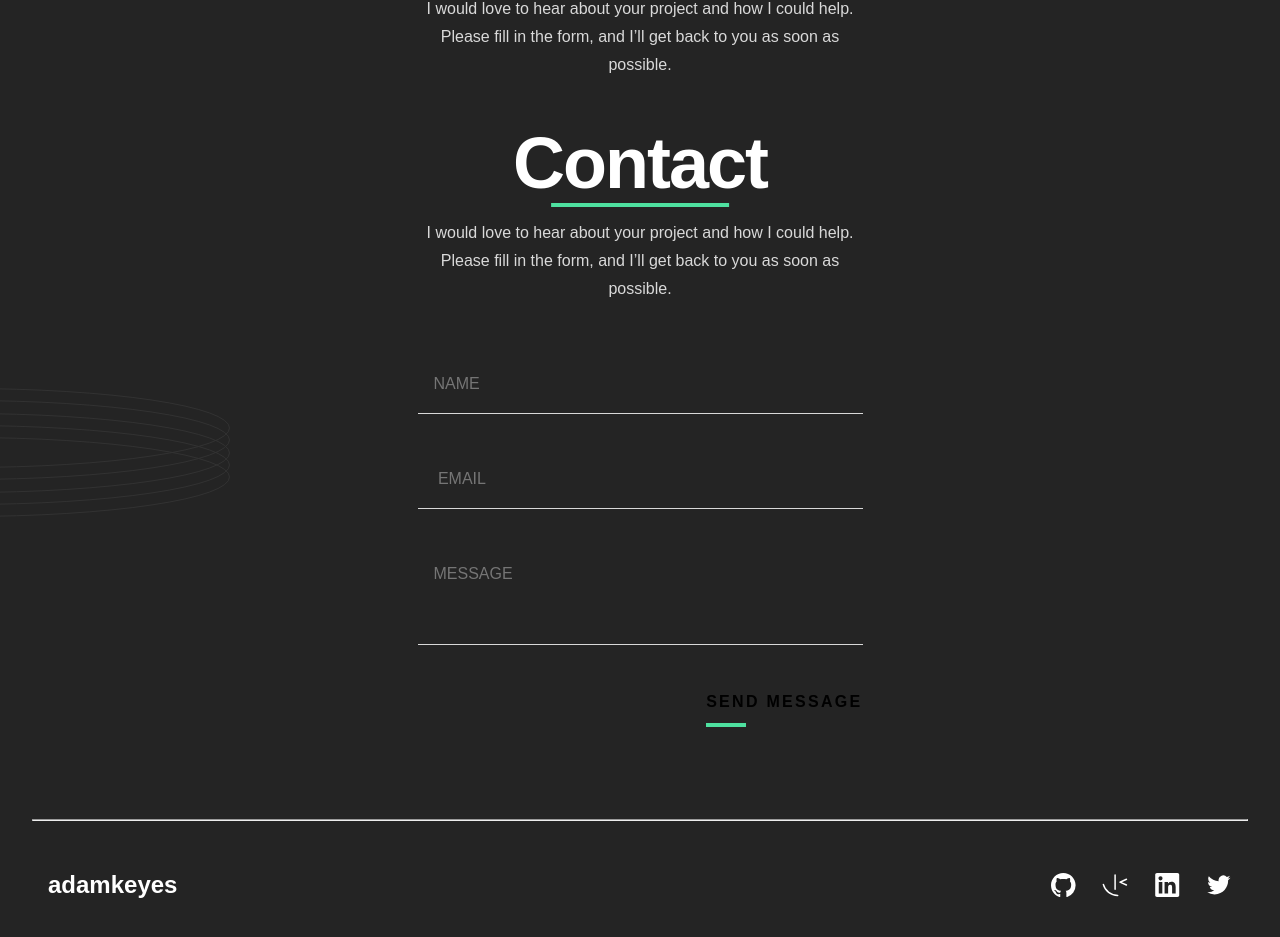
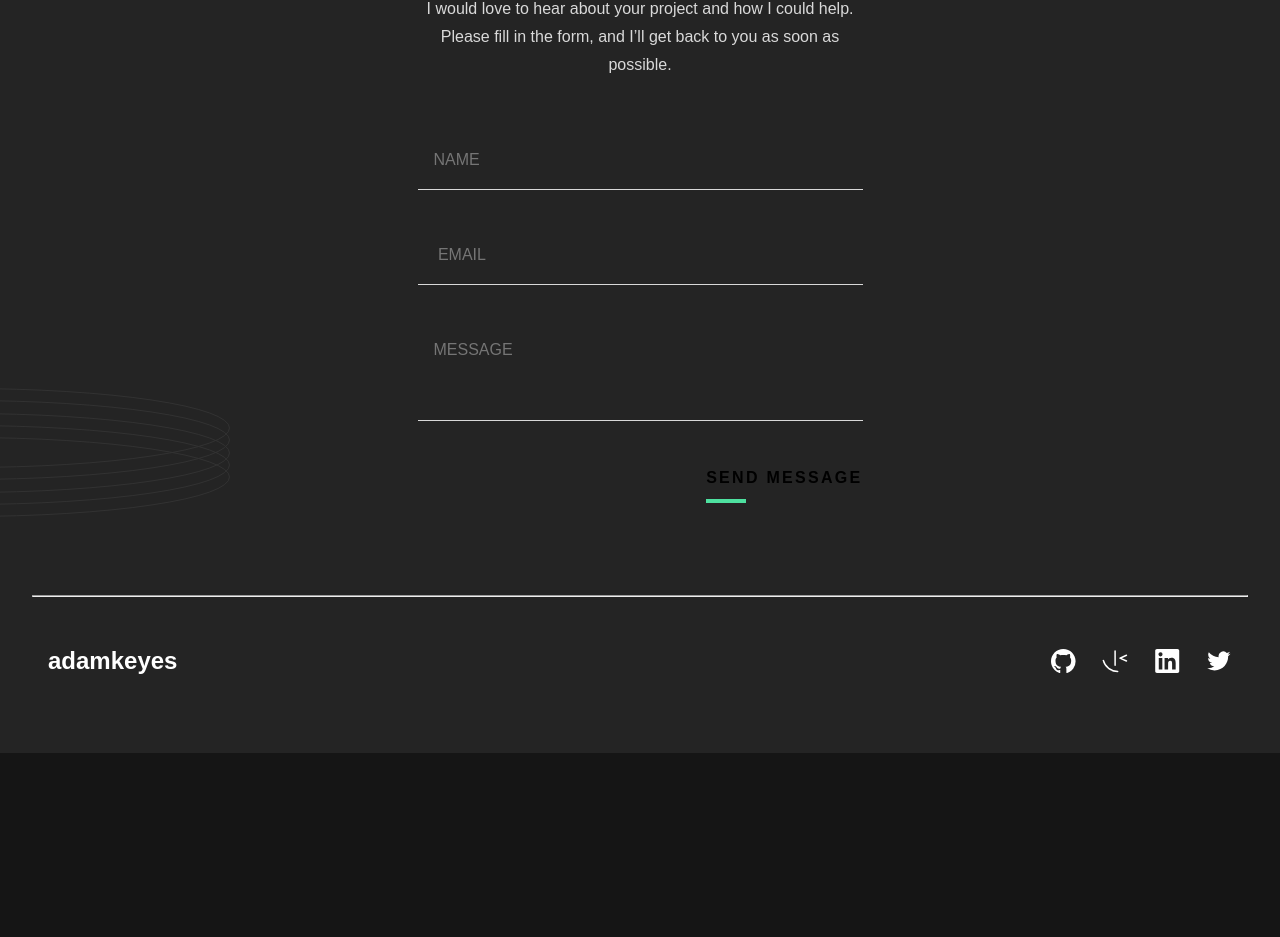
Before and after one commit to Hcmwebs/single-page-dev-portifolio, a React (Vite) app: page / in a window 1280 px wide. Shown: the part 3140-4077 px from the top of the page. After the commit the page ends 3893 px from the top, so only its background shows below. Built offline with nearby package versions, Linux system fonts and the light colour scheme.

Commit message:
Refactored the code
Signed-off-by: Heze <64218603+Hcmwebs@users.noreply.github.com>

```diff
--- a/src/components/Form.jsx
+++ b/src/components/Form.jsx
@@ -1,7 +1,7 @@
 import React, { useState } from 'react'
 import { CgDanger } from 'react-icons/cg'
-import { FormIntro, Button } from './index'
-import { StyledForm, StyledFormGroup, StyledFormWrapper } from '../styles'
+import { Button } from './index'
+import { StyledForm, StyledFormGroup } from '../styles'
 
 const Form = () => {
 	const [contact, setContact] = useState({
@@ -37,9 +37,6 @@ const Form = () => {
 	}
 
 	return (
-		<StyledFormWrapper>
-			<FormIntro />
-
 		<StyledForm action='https://formspree.io/f/mzbqbynw' method='POST'>
 			<StyledFormGroup>
 				<label htmlFor='name'></label>
@@ -100,7 +97,6 @@ const Form = () => {
 			</StyledFormGroup>
 			<Button type='submit' />
 		</StyledForm>
-		</StyledFormWrapper>
 	)
 }
 
```
Lines whose indentation alone changed are shown as unchanged.
